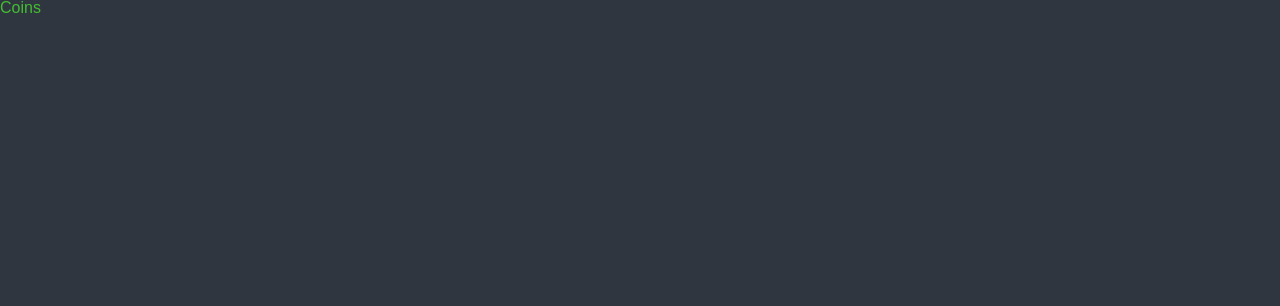
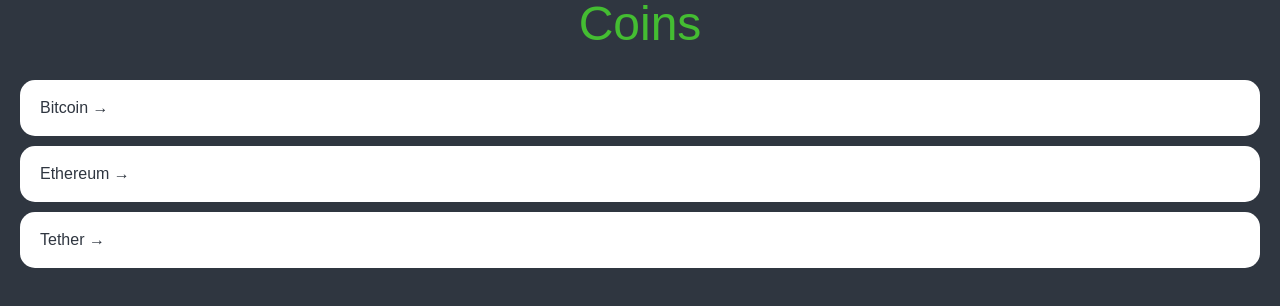
Before and after one commit to expiator8/react_master_class, a React (Create React App) app: page / in a window 1280 px wide. Shown: the top 306 px of the page. Built offline with nearby package versions, Linux system fonts and the light colour scheme.

Commit message:
#3.2 Coin Tracker Home partOne

```diff
--- a/src/App.tsx
+++ b/src/App.tsx
@@ -56,6 +56,7 @@
   }
   a{
     text-decoration: none;
+    color: inherit;
   }
 `;
 
--- a/src/routes/Coins.tsx
+++ b/src/routes/Coins.tsx
@@ -1,10 +1,81 @@
+import { Link } from "react-router-dom";
 import styled from "styled-components";
 
+const Container = styled.div`
+  padding: 0px 20px;
+`;
+
+const Header = styled.header`
+  height: 10vh;
+  display: flex;
+  justify-content: center;
+`;
+
+const CoinList = styled.ul``;
+
+const Coin = styled.li`
+  background-color: white;
+  color: ${(props) => props.theme.bgColor};
+  margin-bottom: 10px;
+  padding: 20px;
+  border-radius: 15px;
+  a {
+    transition: color 0.2s ease-in;
+    display: block;
+  }
+  &:hover {
+    color: ${(props) => props.theme.accentColor};
+  }
+`;
+
 const Title = styled.h1`
+  font-size: 48px;
   color: ${(props) => props.theme.accentColor};
 `;
 
+const coins = [
+  {
+    id: "btc-bitcoin",
+    name: "Bitcoin",
+    symbol: "BTC",
+    rank: 1,
+    is_new: false,
+    is_active: true,
+    type: "coin",
+  },
+  {
+    id: "eth-ethereum",
+    name: "Ethereum",
+    symbol: "ETH",
+    rank: 2,
+    is_new: false,
+    is_active: true,
+    type: "coin",
+  },
+  {
+    id: "usdt-tether",
+    name: "Tether",
+    symbol: "USDT",
+    rank: 3,
+    is_new: false,
+    is_active: true,
+    type: "token",
+  },
+];
 function Coins() {
-  return <Title>Coins</Title>;
+  return (
+    <Container>
+      <Header>
+        <Title>Coins</Title>
+      </Header>
+      <CoinList>
+        {coins.map((coin) => (
+          <Coin key={coin.id}>
+            <Link to={`/${coin.id}`}>{coin.name} &rarr;</Link>
+          </Coin>
+        ))}
+      </CoinList>
+    </Container>
+  );
 }
 export default Coins;
```
